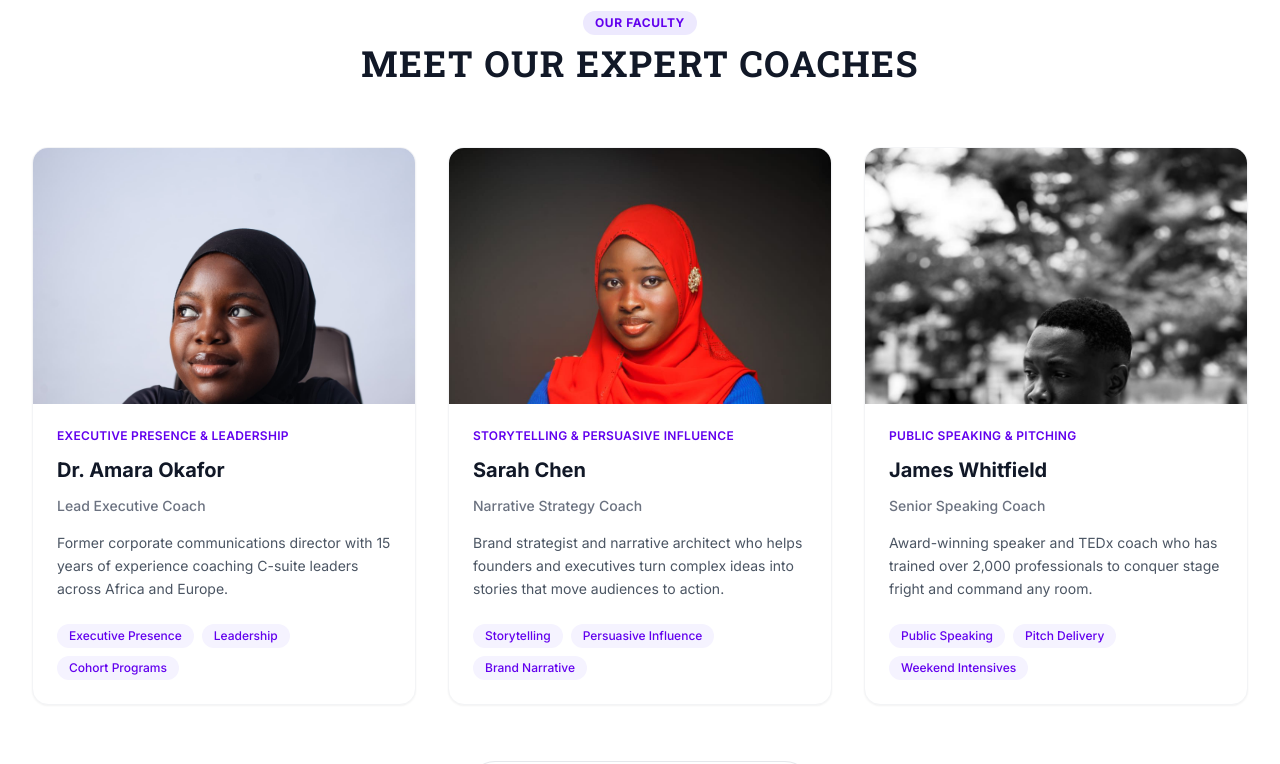
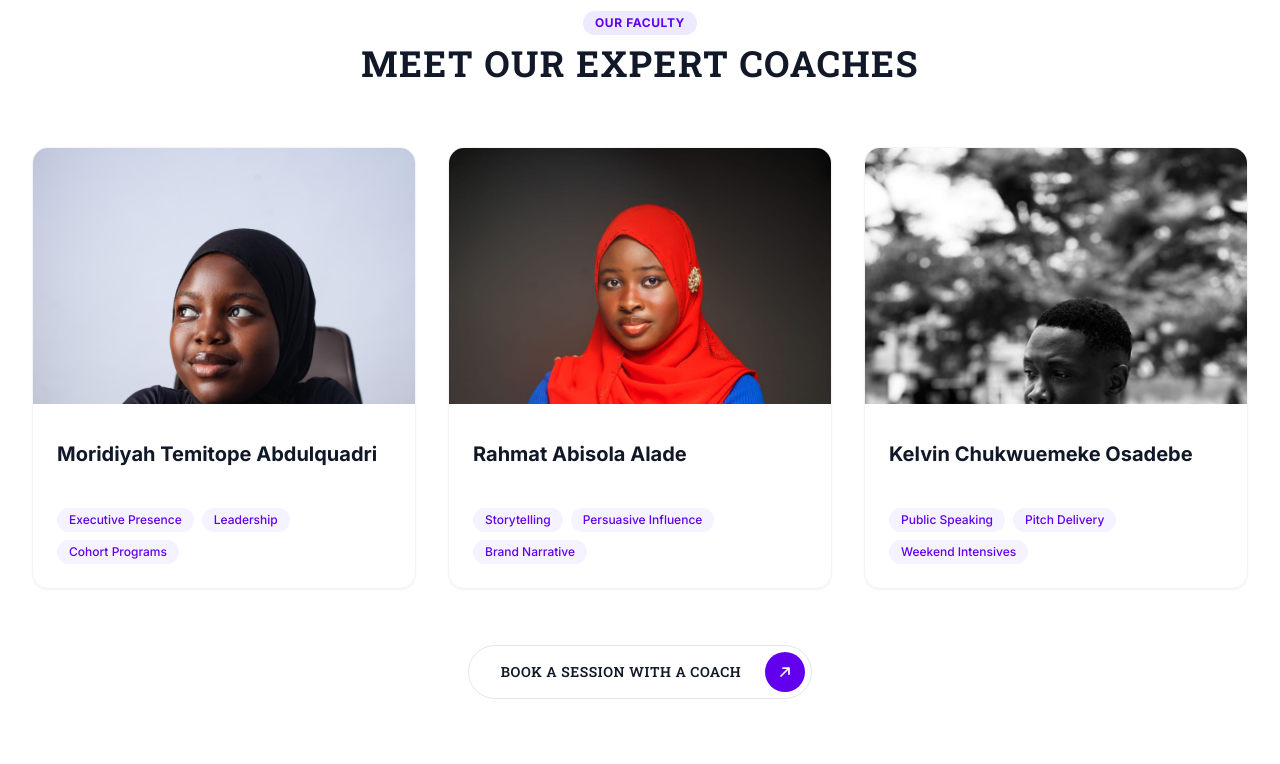
Before and after one commit to BizLaunchOrg/Mta_academy, a React (Vite) app: page / in a window 1280 px wide. Shown: the part 2289-3053 px from the top of the page. Built offline with nearby package versions, Linux system fonts and the light colour scheme.

Commit message:
changes on writeup

```diff
--- a/src/Components/AboutSection.tsx
+++ b/src/Components/AboutSection.tsx
@@ -4,12 +4,12 @@ import React from "react";
 
 const stats = [
   {
-    value: "10+",
+    value: "5+",
     label: "Years of Communication",
     sublabel: "Coaching Excellence",
   },
   {
-    value: "5000+",
+    value: "100+",
     label: "Students Enrolled in",
     sublabel: "MTA Academy Programs",
   },
--- a/src/Components/CoachesSection.tsx
+++ b/src/Components/CoachesSection.tsx
@@ -17,28 +17,28 @@ type Coach = {
 const coaches: Coach[] = [
   {
     id: "coach-1",
-    name: "Dr. Amara Okafor",
-    title: "Lead Executive Coach",
-    specialty: "Executive Presence & Leadership",
-    bio: "Former corporate communications director with 15 years of experience coaching C-suite leaders across Africa and Europe.",
+    name: "Moridiyah Temitope Abdulquadri",
+    // title: "Lead Executive Coach",
+    // specialty: "Executive Presence & Leadership",
+    // bio: "Former corporate communications director with 15 years of experience coaching C-suite leaders across Africa and Europe.",
     focus: ["Executive Presence", "Leadership", "Cohort Programs"],
     image: "/coach-1.jpeg",
   },
   {
     id: "coach-2",
-    name: "Sarah Chen",
-    title: "Narrative Strategy Coach",
-    specialty: "Storytelling & Persuasive Influence",
-    bio: "Brand strategist and narrative architect who helps founders and executives turn complex ideas into stories that move audiences to action.",
+    name: "Rahmat Abisola Alade",
+    // title: "Narrative Strategy Coach",
+    // specialty: "Storytelling & Persuasive Influence",
+    // bio: "Brand strategist and narrative architect who helps founders and executives turn complex ideas into stories that move audiences to action.",
     focus: ["Storytelling", "Persuasive Influence", "Brand Narrative"],
     image: "/coach-2.jpeg",
   },
   {
     id: "coach-3",
-    name: "James Whitfield",
-    title: "Senior Speaking Coach",
-    specialty: "Public Speaking & Pitching",
-    bio: "Award-winning speaker and TEDx coach who has trained over 2,000 professionals to conquer stage fright and command any room.",
+    name: "Kelvin Chukwuemeke Osadebe",
+    // title: "Senior Speaking Coach",
+    // specialty: "Public Speaking & Pitching",
+    // bio: "Award-winning speaker and TEDx coach who has trained over 2,000 professionals to conquer stage fright and command any room.",
     focus: ["Public Speaking", "Pitch Delivery", "Weekend Intensives"],
     image: "/coach-3.jpeg",
   },
```
